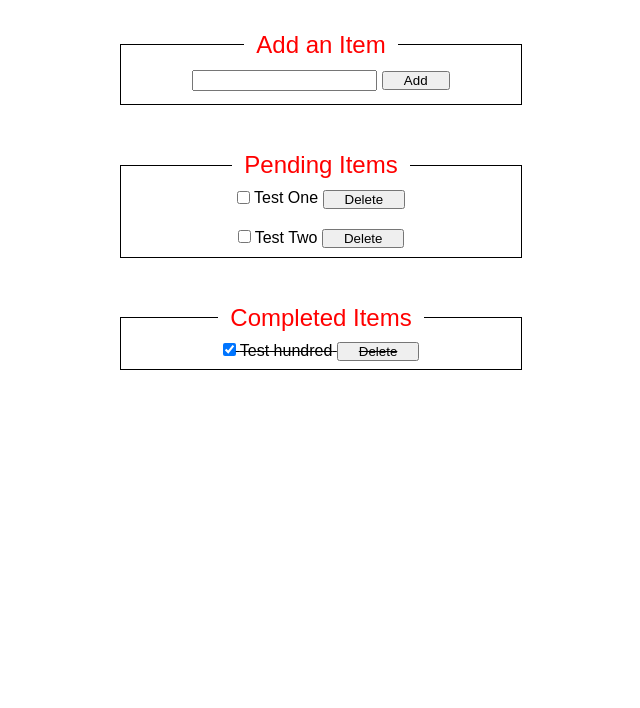
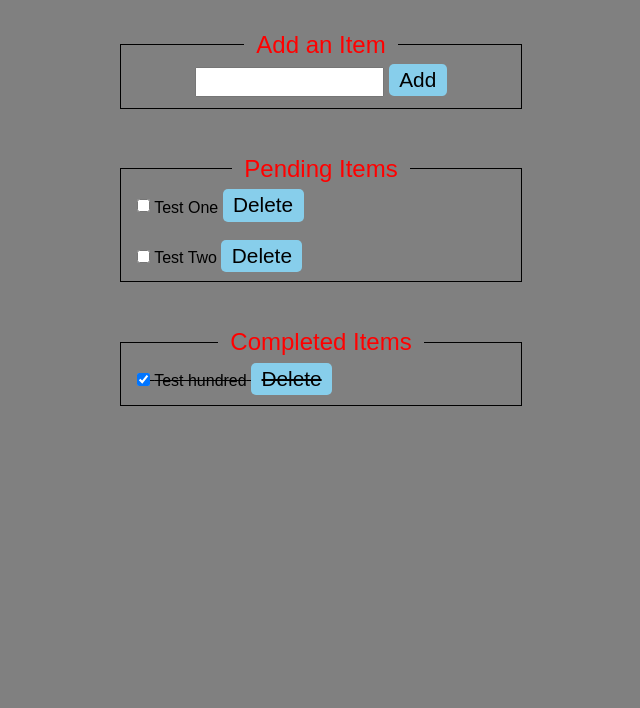
Before and after one commit to andela-calim/shopping-list, a plain HTML site: page index.html in a window 1280 px wide. Shown: the part 92-800 px from the top of the page, without its empty margins (319-959 px from the left). Drawn offline with Linux system fonts and the light colour scheme.

Commit message:
background changes

```diff
--- a/css/main.css
+++ b/css/main.css
@@ -1,9 +1,12 @@
 
 @import 'css-reset.css';
 
+/************************
+**************^GENERALS*/
 body {
 	width: 100%;
 	font-family: sans-serif;
+	background-color: grey;
 }
 
 #container {
@@ -24,26 +27,48 @@ p, section > label {
 	display: block;
 }
 
-h1 {
-	padding: 1.3em 0 0.1em;
-	font-size: 2em;
-}
-
 .headings {
 	font-size: 1.5em;
 	padding: 0 0.5em;
 	color: red;
 }
 
+
+/************************
+**************SPECIFICS*/
+h1 {
+	padding: 1.3em 0 0.1em;
+	font-size: 2em;
+}
+
+
 input {
-	margin: 1em 0;
+	margin: 0.8em 0;
+	padding: 0.4em 0.3em;
+}
+
+button:hover {
+	box-shadow: 0.3px 0.6px 1px 1px rgba(0,0,0,0.5), -0.3px -0.4px 1px 1px rgba(0,0,0,0.5);
+}
+
+button {
+	background-color: skyblue;
+	font-size: 1.3em;
+	padding: 0.2em 0.5em;
+	border: none;
+	border-radius: 5px;
+}
+
+li {
+	margin: 0.5em 1em;
+	padding-right: 2em;
+	float: left;
 }
 
 #completed-tasks li {
 	text-decoration: line-through;
 }
 
-
 fieldset {
 	margin: 0 auto;
 	border: 1.5px solid #000;
```
